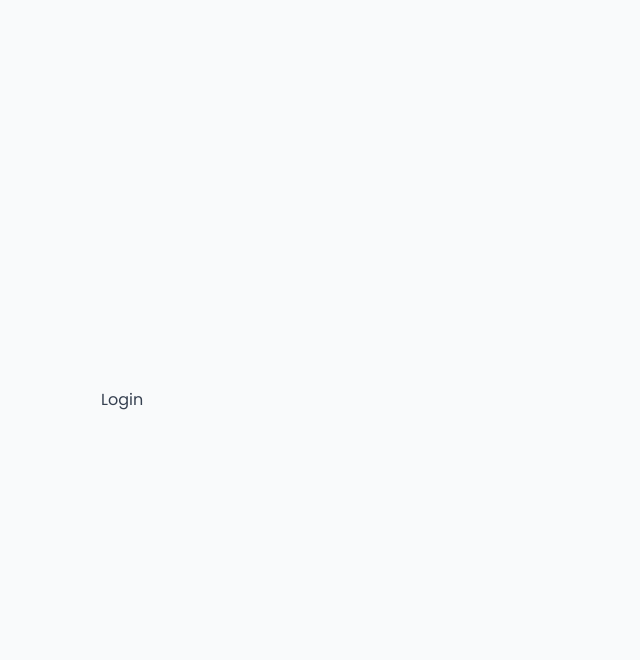
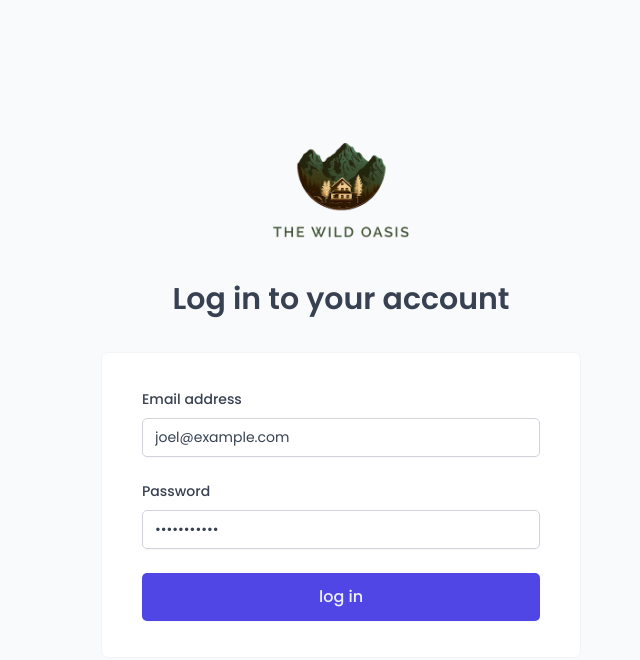
Before and after one commit to Joel-Persson1/the-wild-oasis, a React (Vite) app: page /login in a window 1280 px wide. Shown: the top 660 px of the page, without its empty margins (299-939 px from the left). Built offline with nearby package versions, Linux system fonts and the light colour scheme; a web font is replaced by a local one.

Commit message:
Added login page, login authentication

```diff
--- a/src/features/authentication/LoginForm.jsx
+++ b/src/features/authentication/LoginForm.jsx
@@ -3,12 +3,22 @@ import Button from "../../ui/Button";
 import Form from "../../ui/Form";
 import Input from "../../ui/Input";
 import FormRowVertical from "../../ui/FormRowVertical";
+import { useLogin } from "./useLogin";
+import SpinnerMini from "../../ui/SpinnerMini";
 
 function LoginForm() {
-  const [email, setEmail] = useState("");
-  const [password, setPassword] = useState("");
+  const [email, setEmail] = useState("joel@example.com");
+  const [password, setPassword] = useState("password123");
 
-  function handleSubmit() {}
+  const { login, isLoading } = useLogin();
+
+  function handleSubmit(e) {
+    e.preventDefault();
+
+    if (!email || !password) return;
+
+    login({ email, password });
+  }
 
   return (
     <Form onSubmit={handleSubmit}>
@@ -20,8 +30,10 @@ function LoginForm() {
           autoComplete="username"
           value={email}
           onChange={(e) => setEmail(e.target.value)}
+          disabled={isLoading}
         />
       </FormRowVertical>
+
       <FormRowVertical label="Password">
         <Input
           type="password"
@@ -29,10 +41,13 @@ function LoginForm() {
           autoComplete="current-password"
           value={password}
           onChange={(e) => setPassword(e.target.value)}
+          disabled={isLoading}
         />
       </FormRowVertical>
       <FormRowVertical>
-        <Button size="large">Login</Button>
+        <Button size="large" disabled={isLoading}>
+          {!isLoading ? "log in" : <SpinnerMini />}
+        </Button>
       </FormRowVertical>
     </Form>
   );
--- /dev/null
+++ b/src/features/authentication/useLogin.js
@@ -0,0 +1,21 @@
+import { useMutation } from "@tanstack/react-query";
+import { login as loginApi } from "../../services/apiAuth";
+import { useNavigate } from "react-router-dom";
+import toast from "react-hot-toast";
+
+export function useLogin() {
+  const navigate = useNavigate();
+
+  const { mutate: login, isLoading } = useMutation({
+    mutationFn: ({ email, password }) => loginApi({ email, password }),
+    onSuccess: (user) => {
+      navigate("/dashboard");
+    },
+    onError: (err) => {
+      console.log("ERROR", err);
+      toast.error("Provided email or password are incorrect");
+    },
+  });
+
+  return { login, isLoading };
+}
--- a/src/pages/Login.jsx
+++ b/src/pages/Login.jsx
@@ -1,5 +1,8 @@
 import styled from "styled-components";
 
+import LoginForm from "../features/authentication/LoginForm";
+import Logo from "../ui/Logo";
+import Heading from "../ui/Heading";
 const LoginLayout = styled.main`
   min-height: 100vh;
   display: grid;
@@ -11,7 +14,13 @@ const LoginLayout = styled.main`
 `;
 
 function Login() {
-  return <LoginLayout>Login</LoginLayout>;
+  return (
+    <LoginLayout>
+      <Logo />
+      <Heading as="h4">Log in to your account</Heading>
+      <LoginForm />
+    </LoginLayout>
+  );
 }
 
 export default Login;
--- /dev/null
+++ b/src/services/apiAuth.js
@@ -0,0 +1,14 @@
+import supabase from "./supabase";
+
+export async function login({ email, password }) {
+  let { data, error } = await supabase.auth.signInWithPassword({
+    email,
+    password,
+  });
+
+  if (error) throw new Error(error.message);
+
+  console.log(data);
+
+  return data;
+}
--- /dev/null
+++ b/src/ui/FormRowVertical.jsx
@@ -0,0 +1,29 @@
+import styled from "styled-components";
+
+const StyledFormRow = styled.div`
+  display: flex;
+  flex-direction: column;
+  gap: 0.8rem;
+  padding: 1.2rem 0rem;
+`;
+
+const Label = styled.label`
+  font-weight: 500;
+`;
+
+const Error = styled.span`
+  font-size: 1.4rem;
+  color: var(--color-red-700);
+`;
+
+function FormRowVertical({ label, error, children }) {
+  return (
+    <StyledFormRow>
+      {label && <Label htmlFor={children.props.id}>{label}</Label>}
+      {children}
+      {error && <Error>{error}</Error>}
+    </StyledFormRow>
+  );
+}
+
+export default FormRowVertical;
--- a/src/ui/Heading.jsx
+++ b/src/ui/Heading.jsx
@@ -22,6 +22,14 @@ const Heading = styled.h1`
       font-weight: 500;
     `}
 
+  ${(props) =>
+    props.as === "h4" &&
+    css`
+      font-size: 3rem;
+      font-weight: 600;
+      text-align: center;
+    `}
+
   line-height: 1.4;
 `;
 
```
